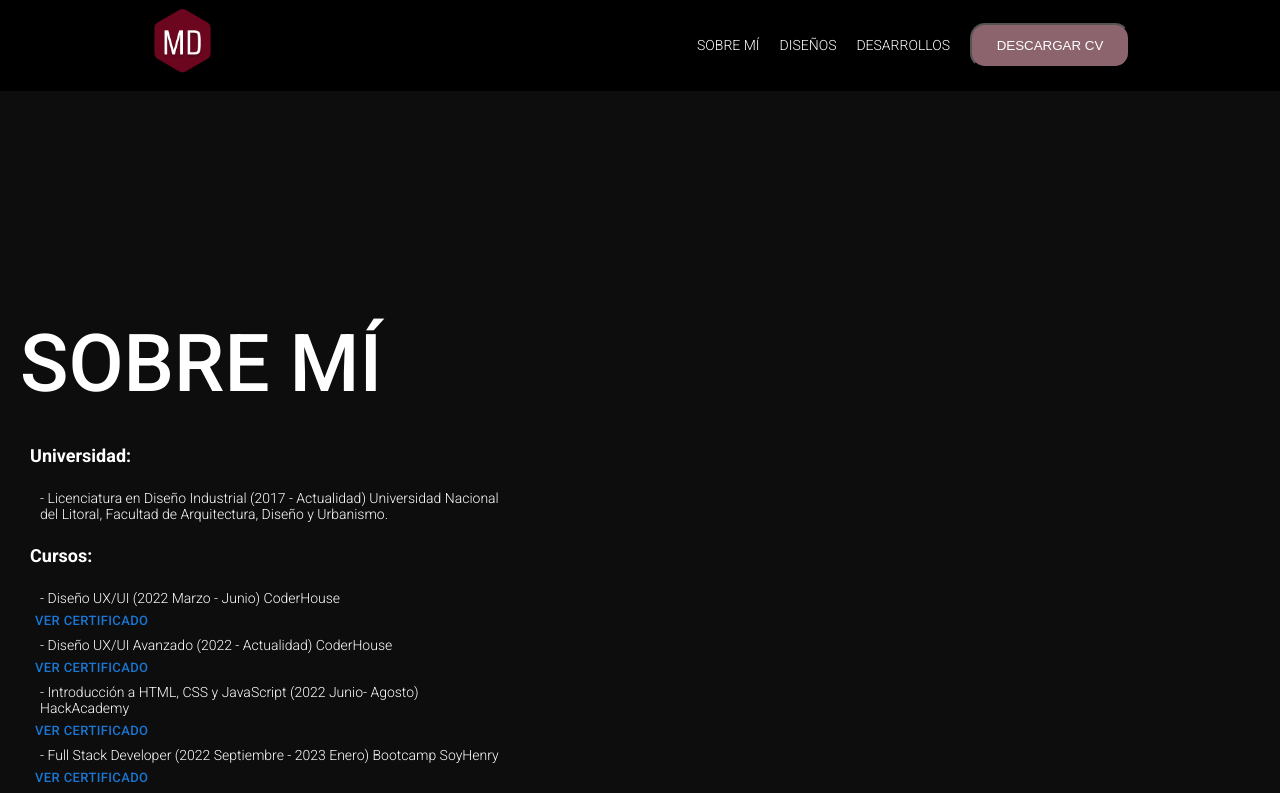
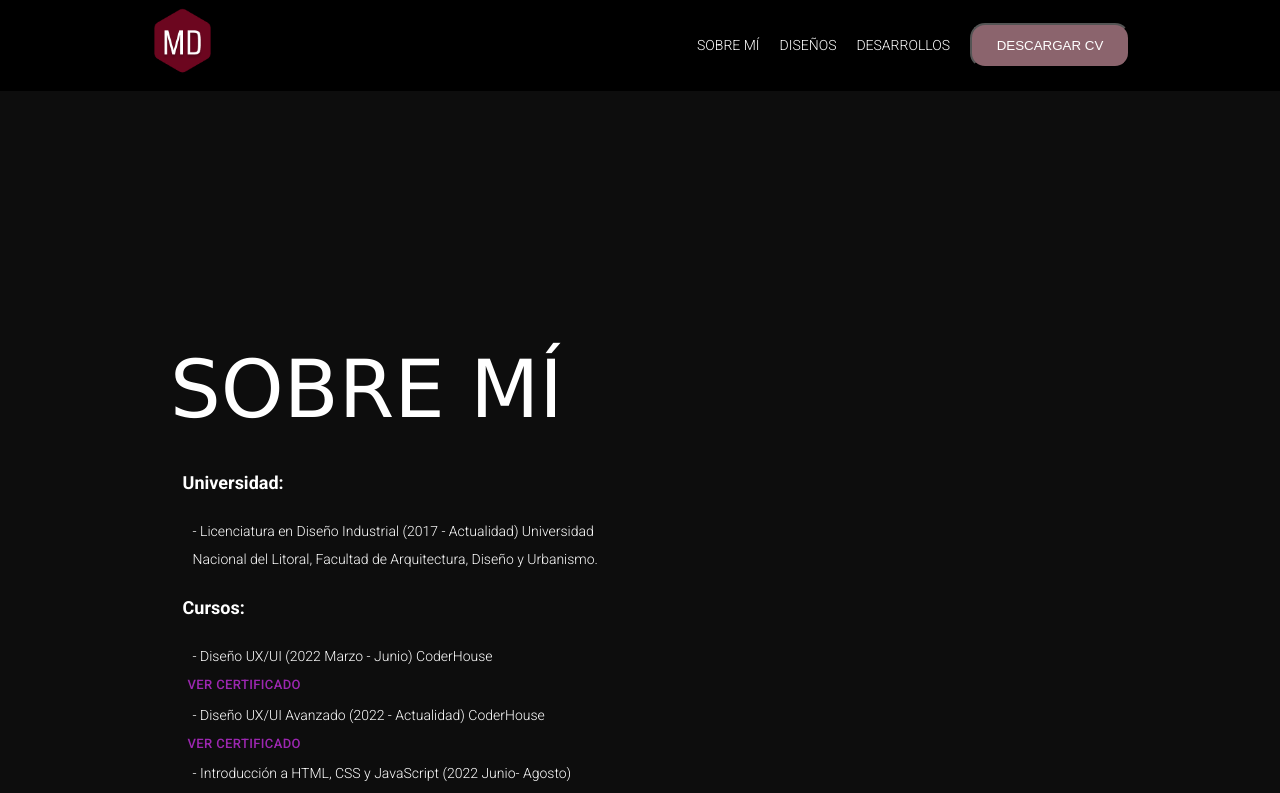
Before and after one commit to milidziuban/portfolio, a React (Create React App) app: page /about in a window 1280 px wide. Shown: the top 793 px of the page. Built offline with nearby package versions, Linux system fonts and the light colour scheme.

Commit message:
sobre mi

```diff
--- a/src/components/About.css
+++ b/src/components/About.css
@@ -4,20 +4,21 @@
     padding-left: 20px;
     background-color: #0D0D0D;
     background-size: cover;
-    height: 100vh;
+    height: 125vh;
     justify-content: center;
     align-items: flex-start;
 }
 
 .about {
     display: flex;
-    width: 40%;
+    width: 50%;
     height: max-content;
 }
 
 .about>h3 {
     margin: 0;
     padding: 2%;
+    margin-left: 150px;
 }
 
 .about>h4 {
@@ -39,7 +40,7 @@
 
 .img>img {
     position: absolute;
-    top: 120vh;
+    top: 125vh;
     right: 0px;
 }
 
@@ -50,7 +51,7 @@
 
 .titleAbout {
     position: relative;
-    top: 10vh;
+    top: 8vh;
     display: flex;
     align-items: flex-start;
     flex-direction: column;
@@ -68,6 +69,7 @@
     width: 100%;
     left: 0px;
     margin: 0px;
+    font-family:'Lucida Sans', 'Lucida Sans Regular', 'Lucida Grande', 'Lucida Sans Unicode', Geneva, Verdana, sans-serif
 }
 
 .row {
@@ -76,21 +78,22 @@
 
 .titleSobreMi {
     position: relative;
-    top: 20vh;
+    top: 18vh;
 
-    font-family: 'Roboto';
+    font-family:'Lucida Sans', 'Lucida Sans Regular', 'Lucida Grande', 'Lucida Sans Unicode', Geneva, Verdana, sans-serif;
     font-size: 18px;
     color: white;
     z-index: +1;
     font-weight: 500;
     font-size: 80px;
-    width: 50%;
+    margin-left: 150px;
 }
 
 .titleAbout>p {
     margin: 0;
     padding-inline: 10px;
     font-size: 14px;
+    line-height: 28px;
     font-weight: 200;
     color: white;
 }
--- a/src/components/About.jsx
+++ b/src/components/About.jsx
@@ -13,7 +13,7 @@ export default function About() {
         <div className="background1">
                 <h1 className="sombra"> SOBRE MÍ </h1>
                  <div className="img">
-                    <img src={fotocv} width='460px'></img>
+                    <img src={fotocv} width='40%'></img>
                 </div>
                 <p className="titleSobreMi"> SOBRE MÍ </p>
                 <div className="about">
@@ -27,11 +27,12 @@ export default function About() {
                         <p>
                             - Diseño UX/UI (2022  Marzo - Junio) CoderHouse
                         </p>
-                        <Stack spacing={2} direction="row">
+                        <Stack spacing={2} direction="row" >
                             <Button
                                 href={CoderBasico}
                                 size="small"
-                                variant="text">Ver certificado</Button>
+                                variant="text"
+                                color="secondary">Ver certificado</Button>
                         </Stack>
                         <p>
                             - Diseño UX/UI Avanzado (2022 - Actualidad) CoderHouse
@@ -40,7 +41,11 @@ export default function About() {
                             <Button
                                 href={CoderAvanzado}
                                 size="small"
-                                variant="text">Ver certificado</Button>
+                                variant="text"
+                                color="secondary"
+                                >Ver certificado
+                                </Button>
+
                         </Stack>
                         <p>
                             - Introducción a HTML, CSS y JavaScript (2022 Junio- Agosto) HackAcademy
@@ -49,7 +54,8 @@ export default function About() {
                             <Button
                                 href='https://plataforma.ha.dev/certificates/l1gnabcpct'
                                 size="small"
-                                variant="text">Ver certificado</Button>
+                                variant="text"
+                                color="secondary">Ver certificado</Button>
                         </Stack>
                         <p>
                             - Full Stack Developer (2022 Septiembre - 2023 Enero) Bootcamp SoyHenry
@@ -58,7 +64,8 @@ export default function About() {
                             <Button
                                 href="https://certificates.soyhenry.com/cert?id=b17f00b7-9529-49d2-9088-9da174a8d261"
                                 size="small"
-                                variant="text">Ver certificado</Button>
+                                variant="text"
+                                color="secondary">Ver certificado</Button>
                         </Stack>
 
                     </h3>
```
